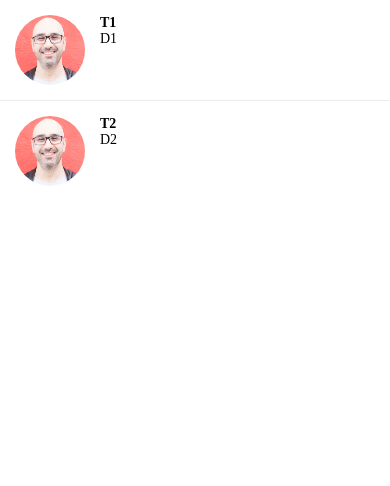
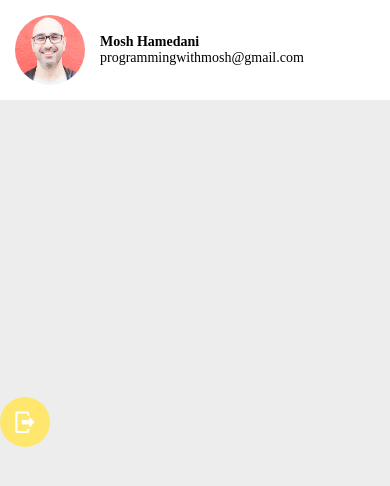
Before and after one commit to paul-mcaviney/donewithit-tutorial, a React Native app: screen / in a window 390 px wide. Shown: the top 486 px of the page. Built offline with nearby package versions, Linux system fonts and the light colour scheme.

Commit message:
Create AppIcon component

```diff
--- a/App.js
+++ b/App.js
@@ -10,7 +10,9 @@ import colors from "./app/config/colors";
 import Card from "./app/components/Card";
 import ListingDetailsScreen from "./app/screens/ListingDetailsScreen";
 import MessagesScreen from "./app/screens/MessagesScreen";
+import AccountScreen from "./app/screens/AccountScreen";
+import AppIcon from "./app/components/AppIcon";
 
 export default function App() {
-  return <MessagesScreen />;
+  return <AccountScreen />;
 }
--- /dev/null
+++ b/app/components/AppIcon.jsx
@@ -0,0 +1,23 @@
+import { StyleSheet, View } from "react-native";
+import MaterialCommunityIcons from "@expo/vector-icons/MaterialCommunityIcons";
+
+import colors from "../config/colors";
+
+export default function AppIcon({ color, iconName }) {
+  return (
+    <View style={[styles.container, { backgroundColor: color }]}>
+      <MaterialCommunityIcons name={iconName} size={26} color="white" />
+    </View>
+  );
+}
+
+const styles = StyleSheet.create({
+  container: {
+    width: 50,
+    height: 50,
+    backgroundColor: colors.primary,
+    borderRadius: 25,
+    alignItems: "center",
+    justifyContent: "center",
+  },
+});
--- a/app/components/AppScreen.jsx
+++ b/app/components/AppScreen.jsx
@@ -1,7 +1,7 @@
 import { StyleSheet, Platform, SafeAreaView, StatusBar } from "react-native";
 
-export default function AppScreen({ children }) {
-  return <SafeAreaView style={styles.screen}>{children}</SafeAreaView>;
+export default function AppScreen({ children, style }) {
+  return <SafeAreaView style={[styles.screen, style]}>{children}</SafeAreaView>;
 }
 
 const styles = StyleSheet.create({
--- a/app/components/ListItem.jsx
+++ b/app/components/ListItem.jsx
@@ -4,6 +4,7 @@ import {
   GestureHandlerRootView,
   Swipeable,
 } from "react-native-gesture-handler";
+import MaterialCommunityIcons from "@expo/vector-icons/MaterialCommunityIcons";
 
 import AppText from "./AppText";
 import colors from "../config/colors";
@@ -14,13 +15,16 @@ export default function ListItem({
   title,
   onPress,
   renderRightActions,
+  style,
+  iconName,
 }) {
   return (
     <GestureHandlerRootView>
       <Swipeable renderRightActions={renderRightActions}>
         <TouchableHighlight onPress={onPress} underlayColor={colors.lightGrey}>
-          <View style={styles.container}>
+          <View style={[styles.container, style]}>
             <Image source={imageUri} style={styles.image} />
+
             <View>
               <AppText style={styles.title}>{title}</AppText>
               <AppText style={styles.subtitle}>{subTitle}</AppText>
--- /dev/null
+++ b/app/screens/AccountScreen.jsx
@@ -0,0 +1,36 @@
+import { StyleSheet, View } from "react-native";
+import MaterialCommunityIcons from "@expo/vector-icons/MaterialCommunityIcons";
+
+import AppScreen from "../components/AppScreen";
+import ListItem from "../components/ListItem";
+import colors from "../config/colors";
+import AppIcon from "../components/AppIcon";
+
+export default function AccountScreen() {
+  return (
+    <AppScreen style={styles.screen}>
+      <ListItem
+        imageUri={require("../assets/mosh.jpg")}
+        title="Mosh Hamedani"
+        subTitle="programmingwithmosh@gmail.com"
+        style={[styles.listItem, { marginBottom: 20 }]}
+      />
+      <AppIcon iconName="logout" color={"#ffe66d"} />
+      <ListItem />
+    </AppScreen>
+  );
+}
+
+const styles = StyleSheet.create({
+  continer: {
+    width: "100%",
+    height: 200,
+  },
+  listItem: {
+    backgroundColor: colors.white,
+    alignItems: "center",
+  },
+  screen: {
+    backgroundColor: colors.lightGrey,
+  },
+});
```
